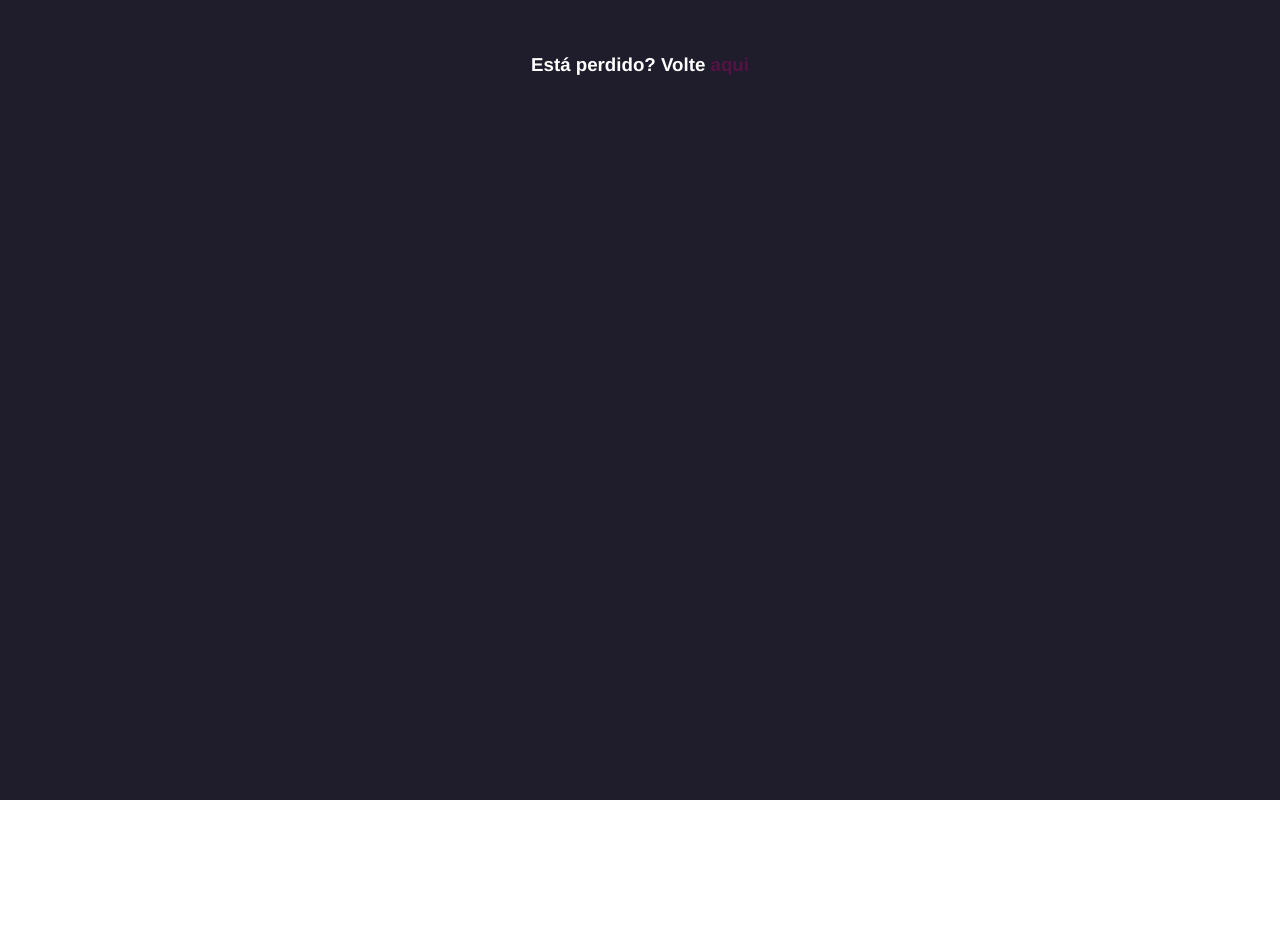
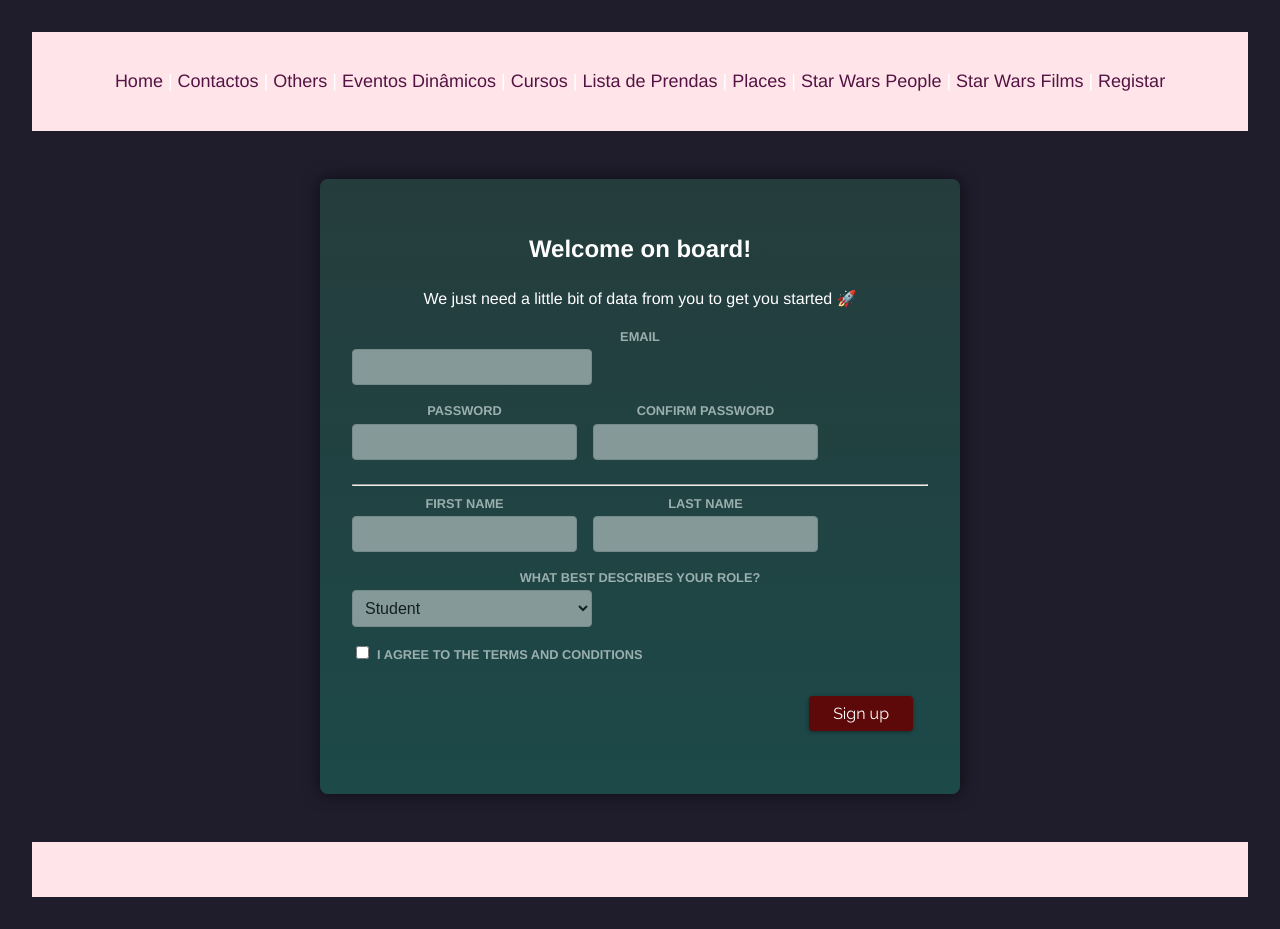
Before and after one commit to anaacaarolina/FrontEnd-CESAE, a React (Vite) app in the folder TAPW/React/ReactTAPW/: page /register in a window 1280 px wide. Before the commit the page ends 800 px from the top, so only its background shows below. Built offline with nearby package versions, Linux system fonts and the light colour scheme.

Commit message:
APIs, Tratamento de formulários (React 10-21/11/2025)

```diff
--- a/TAPW/React/ReactTAPW/src/App.jsx
+++ b/TAPW/React/ReactTAPW/src/App.jsx
@@ -12,6 +12,7 @@ import PrendasPage from "./pages/PrendasPage.jsx";
 import AvailablePlaces from "./pages/PlacesIndex.jsx";
 import StarWarsPeople from "./pages/StarWarsPeople.jsx";
 import StarWarsFilms from "./pages/StarWarsFilms.jsx";
+import Signup from "./pages/Signup.jsx";
 
 const router = createBrowserRouter([
   {
@@ -29,6 +30,7 @@ const router = createBrowserRouter([
       { path: "/places", element: <AvailablePlaces /> },
       { path: "/star-wars-people", element: <StarWarsPeople /> },
       { path: "/star-wars-films", element: <StarWarsFilms /> },
+      { path: "/register", element: <Signup /> },
     ],
   },
 ]);
--- a/TAPW/React/ReactTAPW/src/components/Places.css
+++ b/TAPW/React/ReactTAPW/src/components/Places.css
@@ -129,6 +129,7 @@ header p {
   bottom: 0;
   right: 1rem;
   margin: 1rem auto;
+  color: #1f1c2c;
   background-color: #feee86;
   border-radius: 4px;
   padding: 0.15rem 0.35rem;
--- a/TAPW/React/ReactTAPW/src/components/layouts/RootLayout.jsx
+++ b/TAPW/React/ReactTAPW/src/components/layouts/RootLayout.jsx
@@ -8,7 +8,7 @@ export default function RootLayout() {
     <>
       <div className="navegacao">
         <nav>
-          <Link to="/">Home</Link> | <Link to="/contactos">Contactos</Link> | <Link to="/others">Others</Link> | <Link to="/eventos-dinamicos">Eventos Dinâmicos</Link> | <Link to="/cursos">Cursos</Link> | <Link to="/prendas">Lista de Prendas</Link> | <Link to="/places">Places</Link> | <Link to="/star-wars-people">Star Wars People</Link> | <Link to="/star-wars-films">Star Wars Films</Link>{" "}
+          <Link to="/">Home</Link> | <Link to="/contactos">Contactos</Link> | <Link to="/others">Others</Link> | <Link to="/eventos-dinamicos">Eventos Dinâmicos</Link> | <Link to="/cursos">Cursos</Link> | <Link to="/prendas">Lista de Prendas</Link> | <Link to="/places">Places</Link> | <Link to="/star-wars-people">Star Wars People</Link> | <Link to="/star-wars-films">Star Wars Films</Link> | <Link to="/register">Registar</Link>{" "}
         </nav>
       </div>
 
--- a/TAPW/React/ReactTAPW/src/components/login.css
+++ b/TAPW/React/ReactTAPW/src/components/login.css
@@ -1,4 +1,4 @@
-.login {
+form {
   width: 90%;
   max-width: 40rem;
   margin: 3rem auto;
@@ -6,8 +6,6 @@
   background: linear-gradient(180deg, #253c3c, #1d4949);
   border-radius: 8px;
   box-shadow: 0 0 16px 1px rgba(0, 0, 0, 0.5);
-  color: white;
-  text-align: left;
 }
 
 .control,
@@ -16,7 +14,7 @@ fieldset {
 }
 
 .control.no-margin {
-  margin-bottom: 10;
+  margin-bottom: 0;
 }
 
 .control label {
--- /dev/null
+++ b/TAPW/React/ReactTAPW/src/https.js
@@ -0,0 +1,15 @@
+export async function updateUserPlaces(userPlaces) {
+  const response = await fetch("http://localhost:3000/user-places", {
+    method: "PUT",
+    body: JSON.stringify({ places: userPlaces }),
+    headers: {
+      "Content-Type": "application/json",
+    },
+  });
+
+  const data = await response.json();
+  if (!response.ok) {
+    console.log("Failed :(");
+  }
+  return data.message;
+}
--- a/TAPW/React/ReactTAPW/src/pages/HomePage.jsx
+++ b/TAPW/React/ReactTAPW/src/pages/HomePage.jsx
@@ -1,7 +1,10 @@
-import { Link } from "react-router-dom";
+import { Link, useLocation } from "react-router-dom";
 
 export default function HomePage() {
+  const location = useLocation();
+  const message = location.state?.message;
   return (
+    <>
       <div>
         <h3>As minhas funcionalidades</h3>
         <Link to="/contactos">Os meus contactos</Link>
@@ -12,5 +15,7 @@ export default function HomePage() {
         <br />
         <Link to="/prendas">Lista de Prendas</Link>
       </div>
+      <div>{message && <div>{message}</div>}</div>
+    </>
   );
 }
--- a/TAPW/React/ReactTAPW/src/pages/PlacesIndex.jsx
+++ b/TAPW/React/ReactTAPW/src/pages/PlacesIndex.jsx
@@ -2,11 +2,14 @@ import { useEffect, useState } from "react";
 import globeImg from "../assets/globe.png";
 <img src={globeImg} className="pai_natal" />;
 import Places from "../components/Places";
+import { updateUserPlaces } from "../https";
 
 export default function AvailablePlaces() {
+  //houve uma alteração de estado: recebemos dados e vamos mudar o DOM com esses dados
   const [AvailablePlaces, setAvailablePlaces] = useState([]);
+  const [UserPlaces, setUserPlaces] = useState([]);
 
-  //código que consulta backend
+  //código que consulta backend e traz os dados de lugares disponíveis para escolha
   useEffect(() => {
     fetch("http://localhost:3000/places")
       .then((response) => {
@@ -15,7 +18,39 @@ export default function AvailablePlaces() {
       .then((resData) => {
         setAvailablePlaces(resData.places);
       });
-  });
+  }, []);
+  useEffect(() => {
+    fetch("http://localhost:3000/user-places")
+      .then((response) => {
+        return response.json();
+      })
+      .then((resData) => {
+        setUserPlaces(resData.places);
+      });
+  }, []);
+
+  //função que quando clicamos nos lugares disponíveis toma conta do que vamos fazer com esse lugar
+  function handleSelectPlace(selectedPlace) {
+    //tomar conta e atualizar visualmente o react
+    setUserPlaces((prevPickedPlaces) => {
+      if (!prevPickedPlaces) {
+        prevPickedPlaces = [];
+      }
+      if (prevPickedPlaces.some((place) => place.id === selectedPlace.id)) {
+        return prevPickedPlaces;
+      }
+      !UserPlaces.includes(selectedPlace) && updateUserPlaces([selectedPlace, ...UserPlaces]);
+    });
+
+    //enviar o ficheiro para atualizar no backend os lugares escolhidos
+    updateUserPlaces([selectedPlace, ...UserPlaces]);
+  }
+
+  //função que toma conta de apagar o lugar clicada nos UserPlaces
+  function handleRemovePlace(selectedPlace) {
+    setUserPlaces((prevPickedPlaces) => prevPickedPlaces.filter((place) => place.id !== selectedPlace.id));
+    updateUserPlaces(UserPlaces.filter((place) => place.id != selectedPlace.id));
+  }
 
   return (
     <>
@@ -23,12 +58,11 @@ export default function AvailablePlaces() {
         <img src={globeImg} alt="Stylized globe" />
         <h1>PlacePicker</h1>
         <p>Create your personal collection of places you would like to visit or you have visited.</p>
+        <Places title="User Places" fallbackText="Please selected from below" places={UserPlaces} onSelectPlace={handleRemovePlace} />
       </div>
       <main>
-        <Places title="Available Places" fallbackText="No Places Available" places={AvailablePlaces} />
+        <Places title="Available Places" fallbackText="No Places Available" places={AvailablePlaces} onSelectPlace={handleSelectPlace} />
       </main>
     </>
   );
 }
-
-// onSelectPlace={handleSelectPlace}
--- /dev/null
+++ b/TAPW/React/ReactTAPW/src/pages/Signup.jsx
@@ -0,0 +1,99 @@
+import { useState } from "react";
+import { useNavigate } from "react-router-dom";
+
+export default function Signup() {
+  const [passwordsAreNotEqual, setPasswordsNotEqual] = useState(false);
+  const navigate = useNavigate();
+
+  function handleSubmit(event) {
+    event.preventDefault();
+
+    //faz as validações
+    const formData = new FormData(event.target);
+    const data = Object.fromEntries(formData);
+    console.log(data);
+
+    if (data.password != data.confirmPassword) {
+      setPasswordsNotEqual(true);
+    } else {
+      //enviar dados para a API
+      const user = {
+        email: data.email,
+        password: data.password,
+        firstName: data["first-name"],
+        lastName: data["last-name"],
+        role: data.role,
+        termsAccepted: data.terms === "on",
+      };
+
+      const response = fetch("http://localhost:3000/signup", {
+        method: "POST",
+        headers: { "Content-Type": "application/json" },
+        body: JSON.stringify(user),
+      });
+      console.log(response);
+      setPasswordsNotEqual(false);
+      navigate("/", { state: { message: "User successfully registered!" } });
+    }
+  }
+
+  return (
+    <form onSubmit={handleSubmit} action="/backend">
+      <h2>Welcome on board!</h2>
+      <p>We just need a little bit of data from you to get you started 🚀</p>
+
+      <div className="control">
+        <label htmlFor="email">Email</label>
+        <input id="email" type="email" name="email" required />
+      </div>
+
+      <div className="control-row">
+        <div className="control">
+          <label htmlFor="password">Password</label>
+          <input id="password" type="password" name="password" required />
+        </div>
+        <div className="control">
+          <label htmlFor="confirm-password">Confirm Password</label>
+          <input id="confirm-password" type="password" name="confirmPassword" required />
+          {passwordsAreNotEqual && <div>Passwords do not match</div>}
+        </div>
+      </div>
+
+      <hr />
+
+      <div className="control-row">
+        <div className="control">
+          <label htmlFor="first-name">First Name</label>
+          <input type="text" id="first-name" name="first-name" required />
+        </div>
+
+        <div className="control">
+          <label htmlFor="last-name">Last Name</label>
+          <input type="text" id="last-name" name="last-name" required />
+        </div>
+      </div>
+
+      <div className="control">
+        <label htmlFor="phone">What best describes your role?</label>
+        <select id="role" name="role" required>
+          <option value="student">Student</option>
+          <option value="teacher">Teacher</option>
+          <option value="employee">Employee</option>
+          <option value="founder">Founder</option>
+          <option value="other">Other</option>
+        </select>
+      </div>
+      <div className="control">
+        <label htmlFor="terms-and-conditions">
+          <input required type="checkbox" id="terms-and-conditions" name="terms" />I agree to the terms and conditions
+        </label>
+      </div>
+
+      <p className="form-actions">
+        <button type="submit" className="button">
+          Sign up
+        </button>
+      </p>
+    </form>
+  );
+}
--- a/TAPW/React/ReactTAPW/src/pages/StarWarsFilms.jsx
+++ b/TAPW/React/ReactTAPW/src/pages/StarWarsFilms.jsx
@@ -22,7 +22,7 @@ export default function StarWarsFilms() {
       {(films && films.length) > 0 && (
         <ul className="places">
           {films.map((item) => (
-            <li key={item.id} className="place-item">
+            <li key={item.title} className="place-item">
               <p>
                 <b>{item.title} </b>
               </p>
--- a/TAPW/React/ReactTAPW/src/pages/StarWarsPeople.jsx
+++ b/TAPW/React/ReactTAPW/src/pages/StarWarsPeople.jsx
@@ -22,7 +22,7 @@ export default function StarWarsPeople() {
       {(people && people.length) > 0 && (
         <ul className="places">
           {people.map((item) => (
-            <li key={item.id} className="place-item">
+            <li key={item.name} className="place-item">
               <p>
                 <b>{item.name}: </b>
                 {item.birth_year}, {item.gender}
```
Also changed, not shown: TAPW/React/ReactTAPW/src/contexts/AuthContext.jsx (added, +32 -0 lines), 2 other files (tests, documents, lock files or other folders). Lines whose indentation alone changed are shown as unchanged.
